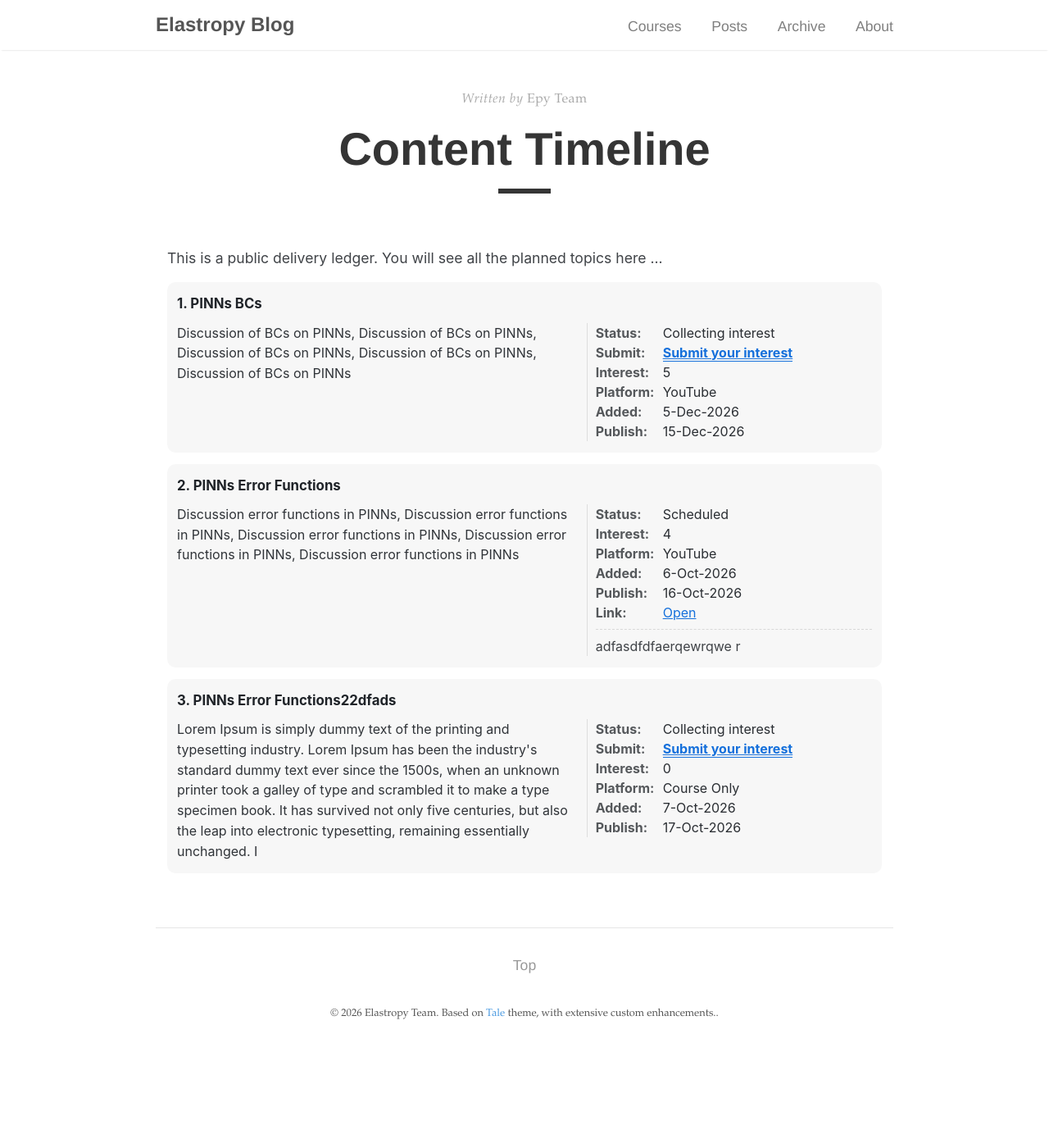
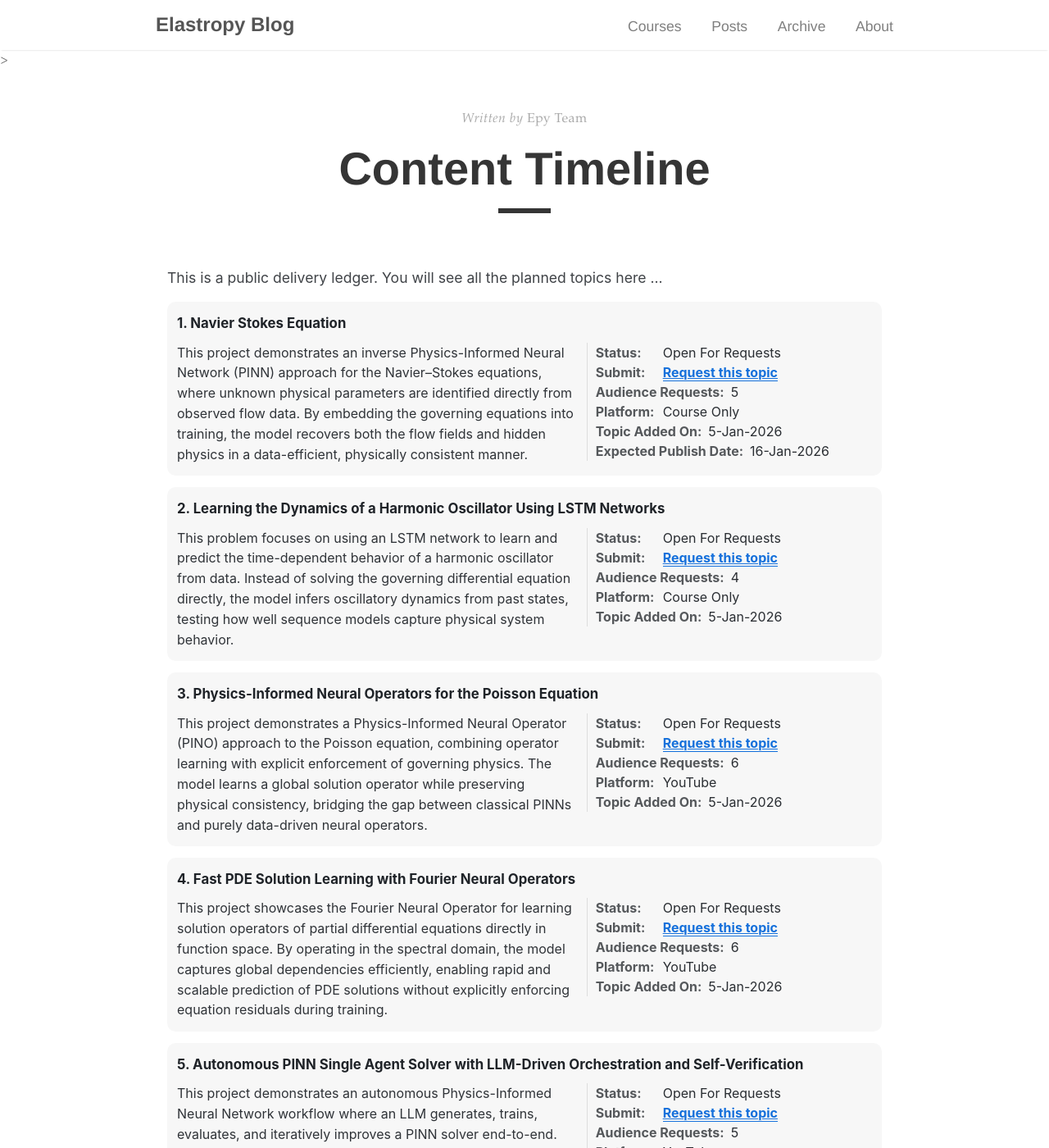
Before and after one commit to tbkopen/epyblog, a Jekyll site: the page built from _pages/content-timeline.md, in a window 1280 px wide and 1400 px high. Shown: the whole window at 82% size. Built offline with Jekyll 4.4.1, drawn with Linux system fonts in a browser that asks for light colours; nearby versions of some CDN libraries; some of the changed text lies outside the part shown.

Commit message:
few changes

```diff
--- a/_data/topics.csv
+++ b/_data/topics.csv
@@ -1,7 +1,7 @@
-S. No,Title,Description,Platform,Added Date,Interest Count,Status,Publish Date,Link,Note
-1,PINNs BCs,"Discussion of BCs on PINNs, Discussion of BCs on PINNs, Discussion of BCs on PINNs, Discussion of BCs on PINNs, Discussion of BCs on PINNs",YouTube,5-Dec-2026,5,Collecting interest,15-Dec-2026,,
-2,PINNs Error Functions,"Discussion error functions in PINNs, Discussion error functions in PINNs, Discussion error functions in PINNs, Discussion error functions in PINNs, Discussion error functions in PINNs",YouTube,6-Oct-2026,4,Scheduled,16-Oct-2026,adfd,adfasdfdfaerqewrqwe r
-3,PINNs Error Functions22dfads,"Lorem Ipsum is simply dummy text of the printing and typesetting industry. Lorem Ipsum has been the industry's standard dummy text ever since the 1500s, when an unknown printer took a galley of type and scrambled it to make a type specimen book. It has survived not only five centuries, but also the leap into electronic typesetting, remaining essentially unchanged. I",Course Only,7-Oct-2026,,Collecting interest,17-Oct-2026,,
-,,,Course Only,,,Collecting interest,,,
-,,,YouTube,,,Collecting interest,,,
-,,,Course Only,,,Collecting interest,,,
+S. No,Title,Description,Platform,Added Date,Request Count,Status,Publish Date,Link,Note
+1,Navier Stokes Equation,"This project demonstrates an inverse Physics-Informed Neural Network (PINN) approach for the Navier–Stokes equations, where unknown physical parameters are identified directly from observed flow data. By embedding the governing equations into training, the model recovers both the flow fields and hidden physics in a data-efficient, physically consistent manner.",Course Only,5-Jan-2026,5,Open For Requests,16-Jan-2026,,
+2,Learning the Dynamics of a Harmonic Oscillator Using LSTM Networks,"This problem focuses on using an LSTM network to learn and predict the time-dependent behavior of a harmonic oscillator from data. Instead of solving the governing differential equation directly, the model infers oscillatory dynamics from past states, testing how well sequence models capture physical system behavior.",Course Only,5-Jan-2026,4,Open For Requests,,,
+3,Physics-Informed Neural Operators for the Poisson Equation,"This project demonstrates a Physics-Informed Neural Operator (PINO) approach to the Poisson equation, combining operator learning with explicit enforcement of governing physics. The model learns a global solution operator while preserving physical consistency, bridging the gap between classical PINNs and purely data-driven neural operators.",YouTube,5-Jan-2026,6,Open For Requests,,,
+4,Fast PDE Solution Learning with Fourier Neural Operators,"This project showcases the Fourier Neural Operator for learning solution operators of partial differential equations directly in function space. By operating in the spectral domain, the model captures global dependencies efficiently, enabling rapid and scalable prediction of PDE solutions without explicitly enforcing equation residuals during training.",YouTube,5-Jan-2026,6,Open For Requests,,,
+5,Autonomous PINN Single Agent Solver with LLM-Driven Orchestration and Self-Verification,"This project demonstrates an autonomous Physics-Informed Neural Network workflow where an LLM generates, trains, evaluates, and iteratively improves a PINN solver end-to-end. The system enforces PDE physics, validates numerical accuracy through tests, and self-corrects until convergence—showcasing agentic AI applied to scientific computing, not just code generation.",YouTube,5-Jan-2026,5,Open For Requests,,,
+,,,YouTube,5-Jan-2026,,Open For Requests,,,
--- a/_includes/navigation.html
+++ b/_includes/navigation.html
@@ -12,3 +12,4 @@
                                                         </ul>
                                                           </div>
                                                           </nav>
+                                                          >
--- a/_pages/content-timeline.md
+++ b/_pages/content-timeline.md
@@ -130,7 +130,7 @@ permalink: /timeline/
     This is a public delivery ledger. You will see all the planned topics here ...
   </p>
 
-  {% assign interest_form_url = "PASTE_YOUR_GOOGLE_FORM_LINK_HERE" %}
+  {% assign request_form_url = "PASTE_YOUR_GOOGLE_FORM_LINK_HERE" %}
   {% assign topics = site.data.topics %}
 
   <div class="timeline-list">
@@ -144,7 +144,7 @@ permalink: /timeline/
       {% assign brief = t["Description"] | strip %}
       {% assign platform = t["Platform"] | strip %}
       {% assign added = t["Added Date"] | strip %}
-      {% assign interest = t["Interest Count"] | plus: 0 %}
+      {% assign requests = t["Request Count"] | plus: 0 %}
       {% assign status = t["Status"] | strip %}
       {% assign publish_date = t["Publish Date"] | strip %}
       {% assign link = t["Link"] | strip %}
@@ -174,28 +174,28 @@ permalink: /timeline/
               <div class="meta-line"><span class="meta-k">Status:</span> <span class="meta-v">{{ status }}</span></div>
             {% endif %}
 
-            {% if status == "Collecting interest" %}
+            {% if status == "Open For Requests" %}
               <div class="meta-line timeline-cta">
                 <span class="meta-k">Submit:</span>
                 <span class="meta-v">
-                  <a href="{{ interest_form_url }}" target="_blank" rel="noopener">Submit your interest</a>
+                  <a href="{{ request_form_url }}" target="_blank" rel="noopener">Request this topic</a>
                 </span>
               </div>
             {% endif %}
 
 
-            <div class="meta-line"><span class="meta-k">Interest:</span> <span class="meta-v">{{ interest }}</span></div>
+            <div class="meta-line"><span class="meta-k">Audience Requests:</span> <span class="meta-v">{{ requests }}</span></div>
 
             {% if platform != "" %}
               <div class="meta-line"><span class="meta-k">Platform:</span> <span class="meta-v">{{ platform }}</span></div>
             {% endif %}
 
             {% if added != "" %}
-              <div class="meta-line"><span class="meta-k">Added:</span> <span class="meta-v">{{ added }}</span></div>
+              <div class="meta-line"><span class="meta-k">Topic Added On:</span> <span class="meta-v">{{ added }}</span></div>
             {% endif %}
 
             {% if publish_date != "" %}
-              <div class="meta-line"><span class="meta-k">Publish:</span> <span class="meta-v">{{ publish_date }}</span></div>
+              <div class="meta-line"><span class="meta-k">Expected Publish Date:</span> <span class="meta-v">{{ publish_date }}</span></div>
             {% endif %}
 
             {% if link != "" %}
```
Lines whose indentation alone changed are shown as unchanged.
